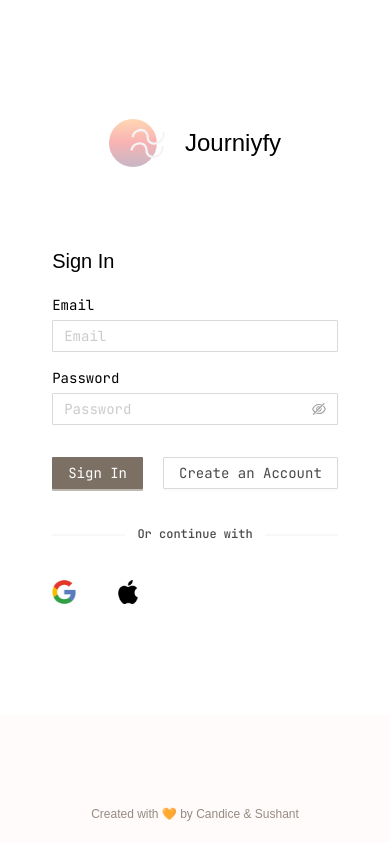
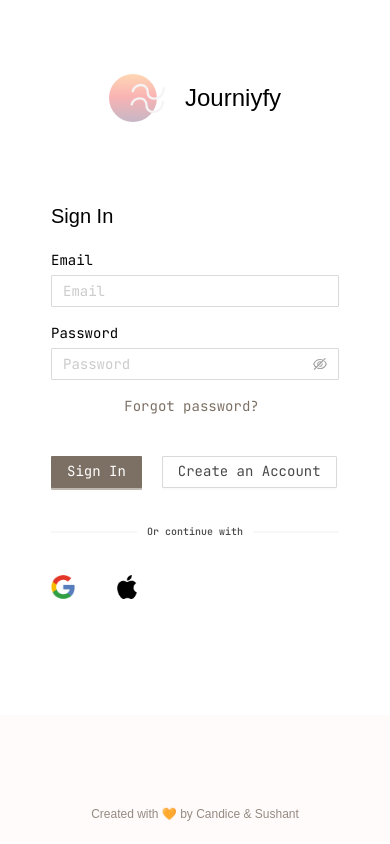
Before and after one commit to sushantkadam15/journal, a React (Vite) app: page / in a window 390 px wide. Built offline with nearby package versions, Linux system fonts and the light colour scheme; a web font is replaced by a local one.

Commit message:
Added forgot password

```diff
--- a/src/components/UserAuthenticationForm.jsx
+++ b/src/components/UserAuthenticationForm.jsx
@@ -8,7 +8,6 @@ import { useState } from "react";
 const UserAuthenticationForm = () => {
   const [isSignInDisplayed, setIsSignInDisplayed] = useState(true);
 
-
   return (
     <Row className="h-screen">
       <Col xs={24} md={14}>
@@ -18,70 +17,14 @@ const UserAuthenticationForm = () => {
             <h1 className="text-2xl md:text-4xl">Journiyfy</h1>
           </div>
 
-          <div className="mx-auto md:h-96 md:w-96">
-            {isSignInDisplayed && (
-              <>
-                <h2 className=" mb-5 text-xl">Sign In</h2>
+          <div className="mx-auto h-[28rem]  w-72 md:h-96 md:w-96">
+            <h2 className=" mb-5 text-xl">
+              {isSignInDisplayed ? "Sign In" : "Sign Up"}
+            </h2>
+
             <form className="font-JetBrains">
-                  <label htmlFor="email" className="mb-1 mt-4 block">
-                    Email
-                  </label>
-                  <Input
-                    id="email"
-                    className=" placeholder:font-JetBrains"
-                    size="middle"
-                    placeholder="Email"
-                  />
-
-                  <label htmlFor="password" className="mb-1 mt-4 block">
-                    Password
-                  </label>
-                  <Input.Password
-                    id="password"
-                    className=" placeholder:font-JetBrains"
-                    size="middle"
-                    placeholder="Password"
-                  />
-
-                  <div className=" mt-8  flex items-center gap-5">
-                    <Button htmlType="submit" type="primary" className="">
-                      Sign In
-                    </Button>
-                    <Button onClick={() => setIsSignInDisplayed(false)}>
-                      Create an Account
-                    </Button>
-                  </div>
-
-                  <Divider
-                    style={{
-                      fontSize: 12,
-                      paddingTop: 20,
-                      paddingBottom: 20,
-                    }}
-                  >
-                    <span className=" font-JetBrains">Or continue with </span>
-                  </Divider>
-                  <div className=" flex gap-10">
-                    <img
-                      src={googleIcon}
-                      alt="google logo"
-                      className="h-6 w-auto"
-                    />
-                    <img
-                      src={appleIcon}
-                      alt="apple logo"
-                      className="h-6 w-auto"
-                    />
-                  </div>
-                </form>
-              </>
-            )}
-
               {!isSignInDisplayed && (
                 <>
-                <h2 className=" mb-5 text-xl">Sign Up</h2>
-
-                <form className="font-JetBrains">
                   <label htmlFor="name" className="mb-1 block">
                     Name
                   </label>
@@ -91,6 +34,8 @@ const UserAuthenticationForm = () => {
                     size="middle"
                     placeholder="Name"
                   />
+                </>
+              )}
 
               <label htmlFor="email" className="mb-1 mt-4 block">
                 Email
@@ -111,14 +56,33 @@ const UserAuthenticationForm = () => {
                 size="middle"
                 placeholder="Password"
               />
+              {isSignInDisplayed && (    <Button  size="small" type="link" style={{textAlign:"left", paddingLeft:"0px", marginTop:15, marginBottom:5}} block>
+                  Forgot password?
+                </Button>) }
+
+
+
 
               <div className=" mt-8  flex items-center gap-5">
+                {isSignInDisplayed ? (
+                  <>
+                    <Button htmlType="submit" type="primary" className="">
+                      Sign In
+                    </Button>
+                    <Button onClick={() => setIsSignInDisplayed(false)}>
+                      Create an Account
+                    </Button>
+                  </>
+                ) : (
+                  <>
                     <Button htmlType="submit" type="primary" className="">
                       Sign Up
                     </Button>
                     <Button onClick={() => setIsSignInDisplayed(true)}>
                       Sign In
                     </Button>
+                  </>
+                )}
               </div>
 
               <Divider
@@ -132,15 +96,9 @@ const UserAuthenticationForm = () => {
                   alt="google logo"
                   className="h-6 w-auto"
                 />
-                    <img
-                      src={appleIcon}
-                      alt="apple logo"
-                      className="h-6 w-auto"
-                    />
+                <img src={appleIcon} alt="apple logo" className="h-6 w-auto" />
               </div>
             </form>
-              </>
-            )}
           </div>
         </Row>
         <Row className=" mt-10  h-[15%]  bg-[#F9B3B30D] md:h-[16%]">
```
Lines whose indentation alone changed are shown as unchanged.
